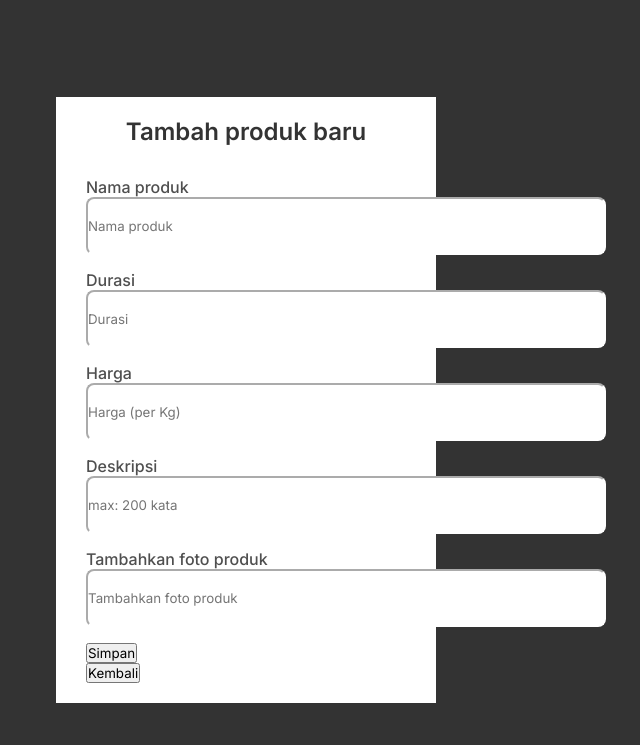
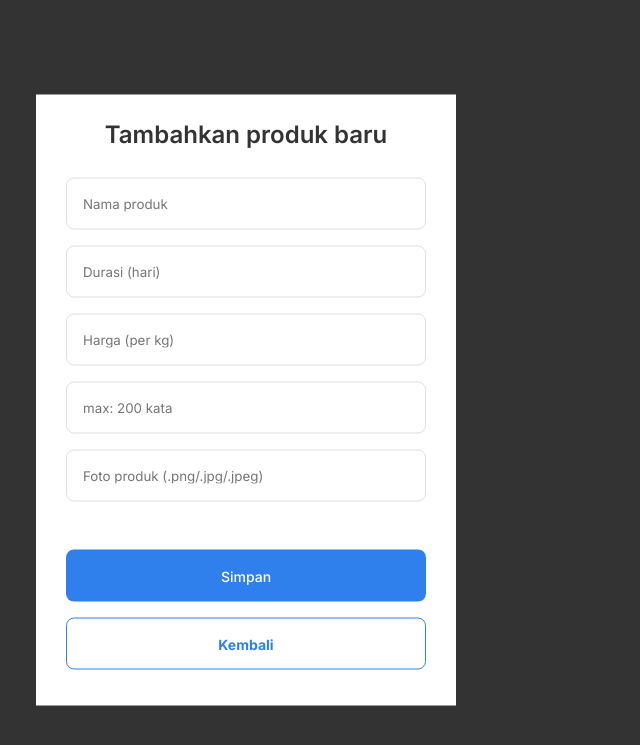
Before and after one commit to fikrilal/Titu-Laundry-Admin-Website, a PHP site: page /tambah-produk.html in a window 1280 px wide. Shown: the top 745 px of the page, without its empty margins (394-1034 px from the left). Run offline with PHP 8.4, Linux system fonts and the light colour scheme.

Commit message:
interface tambahkan produk

```diff
--- a/css/product.css
+++ b/css/product.css
@@ -11,51 +11,82 @@ body {
     background: #333333;
 }
 
-.center {
-    position: absolute;
-    top: 50%;
-    left: 50%;
-    transform: translate(-50%, -50%);
-}
 
 .popup {
     position: absolute;
     top: 50%;
     left: 50%;
     transform: translate(-50%, -50%);
-    width: 380px;
+    width: 420px;
     padding: 20px 30px;
     background-color: #FFFFFF;
     box-shadow: 2px 2px 5px 5px rgba(0, 0, 0, 0, 15);
 }
 
-.popup .form h2 {
+.header h1 {
+    font-style: normal;
+    font-weight: 600;
+    font-size: 24px;
     text-align: center;
+    line-height: 39px;
+    display: flex;
+    align-items: center;
+    justify-content: center;
     color: #333333;
-    font-size: 24px;
-    font-weight: 600;
-    margin-bottom: 32px;
+    margin-bottom: 24px;
 }
 
-.popup .form .form-element {
-    margin: 16px 0px;
+.popup .form .simpan-btn {
+    width: 100%;
+    height: 52px;
+    margin-top: 32px;
+    margin-bottom: 16px;
+    font-style: normal;
+    font-weight: 500;
+    font-size: 14px;
+    background: #2F80ED;
+    border-radius: 8px;
+    border: none;
+    outline: none;
+    color: #FFFFFF;
+
 }
 
-.popup .form .form-element label {
+.popup .form .kembali-btn {
+    width: 100%;
+    height: 52px;
+    margin-bottom: 16px;
+    background: #FFFFFF;
+    font-style: normal;
+    font-weight: 700;
+    font-size: 14px;
+    border-radius: 8px;
+    border: 1px solid #2F80ED;
+    outline: none;
+    color: #2F80ED;
+
+}
+
+
+/* .popup .form label {
+    font-style: normal;
     font-weight: 500;
     font-size: 16px;
     line-height: 19px;
+    display: flex;
+    align-items: center;
+    margin-top: 24px;
     color: #4F4F4F;
-}
+} */
 
-.popup .form .form-element input {
-    width: 520px;
-    height: 58px;
-    left: 80px;
-    top: 440px;
+.popup .form input {
+    width: 100%;
+    height: 52px;
     border-radius: 8px;
-    border-color: #FFFFFF;
+    border: 1px solid #E0E0E0;
     outline: none;
+    margin-bottom: 16px;
+    padding-left: 16px;
 }
 
 
--- a/tambah-produk.html
+++ b/tambah-produk.html
@@ -13,38 +13,28 @@
 <body>
     <div class="popup">
 
-        <!-- <div class="close-btn">
-            <i class="uil uil-times"></i>
-        </div> -->
+        <div class="header">
+            <h1>Tambahkan produk baru</h1>
+        </div>
 
         <div class="form">
-            <h2>Tambah produk baru</h2>
-            <div class="form-element">
-                <label for="nama">Nama produk</label>
-                <input type="text" id="nama" placeholder="Nama produk">
-            </div>
-            <div class="form-element">
-                <label for="durasi">Durasi</label>
-                <input type="text" id="durasi" placeholder="Durasi">
-            </div>
-            <div class="form-element">
-                <label for="harga">Harga</label>
-                <input type="text" id="harga" placeholder="Harga (per Kg)">
-            </div>
-            <div class="form-element">
-                <label for="deskripsi">Deskripsi</label>
-                <input type="text" id="deskripsi" placeholder="max: 200 kata">
-            </div>
-            <div class="form-element">
-                <label for="foto">Tambahkan foto produk</label>
-                <input type="text" id="foto" placeholder="Tambahkan foto produk">
-            </div>
-            <div class="form-btn">
-                <button>Simpan</button>
-            </div>
-            <div class="form-btn">
-                <button>Kembali</button>
-            </div>
+            <!-- <label for="email" class="form-label">Nama produk</label> -->
+            <input type="email" class="form-control" id="nama" placeholder="Nama produk">
+
+            <!-- <label for="email" class="form-label">Durasi</label> -->
+            <input type="email" class="form-control" id="email" placeholder="Durasi (hari)">
+
+            <!-- <label for="email" class="form-label">Harga</label> -->
+            <input type="email" class="form-control" id="email" placeholder="Harga (per kg)">
+
+            <!-- <label for="email" class="form-label">Deskripsi</label> -->
+            <input type="email" class="form-control" id="email" placeholder="max: 200 kata">
+
+            <!-- <label for="email" class="form-label">Foto produk</label> -->
+            <input type="email" class="form-control" id="email" placeholder="Foto produk (.png/.jpg/.jpeg)">
+
+            <button class="simpan-btn">Simpan</button>
+            <button class="kembali-btn">Kembali</button>
         </div>
     </div>
 </body>
```
